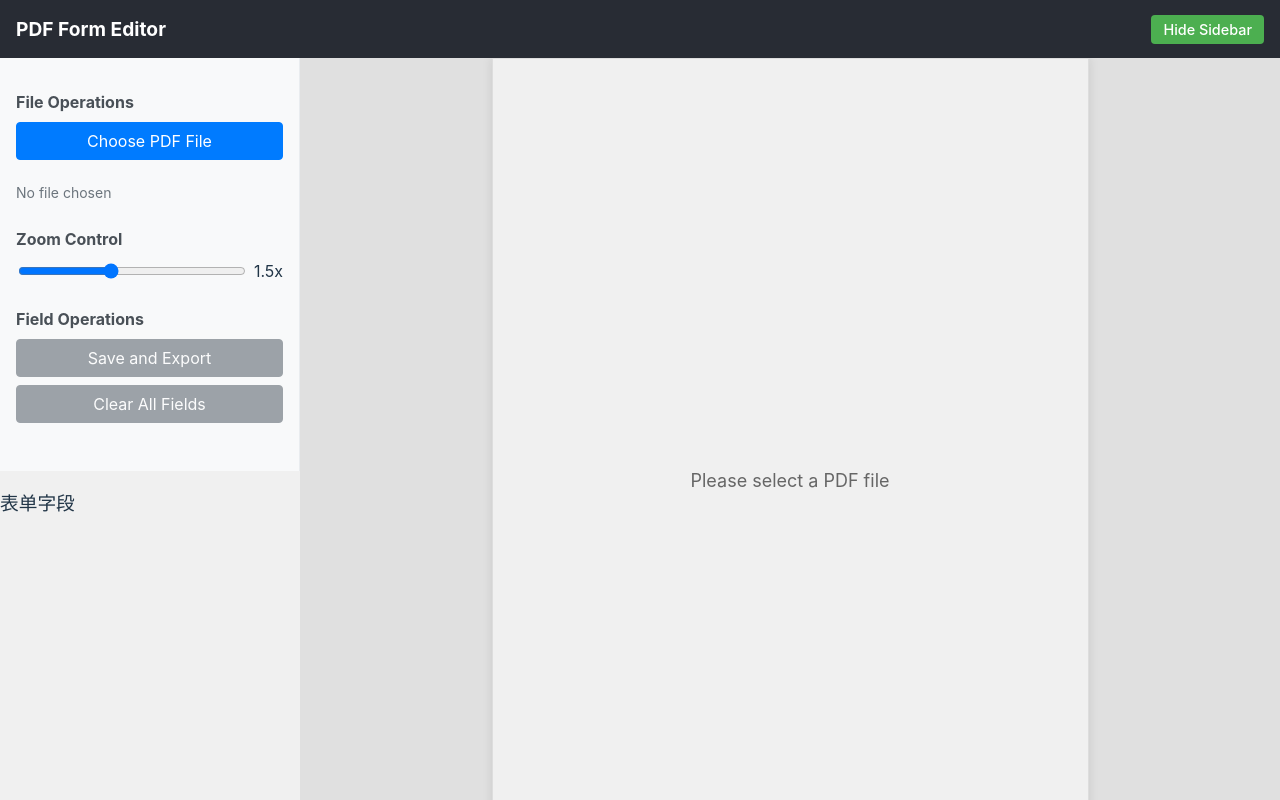
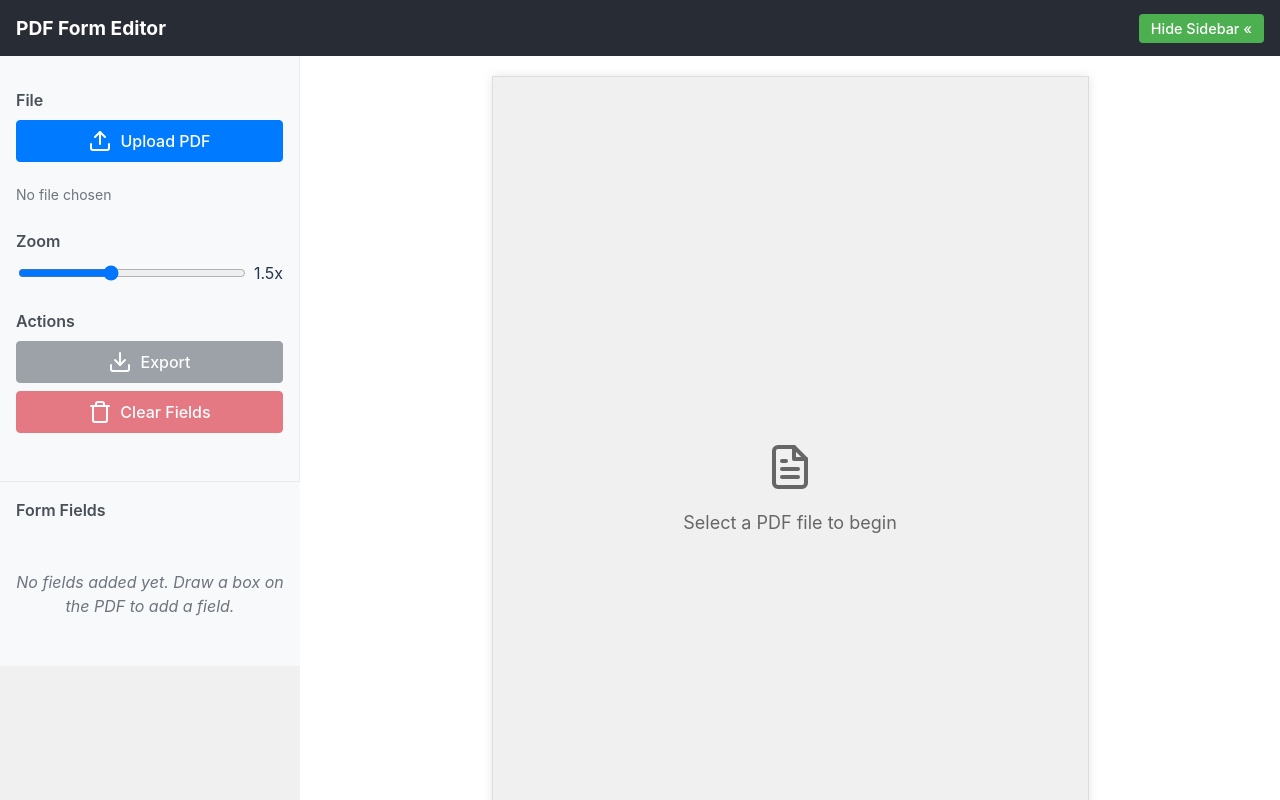
Before and after one commit to yangtuooc/form-easy, a React (Vite) app: page / in a window 1280 px wide. Built offline with nearby package versions, Linux system fonts and the light colour scheme.

Commit message:
chore: update form fields styles in control panel

```diff
--- a/src/App.css
+++ b/src/App.css
@@ -80,19 +80,20 @@ html {
 .sidebar {
   width: 300px;
   background-color: #f0f0f0;
+  transition: all 0.3s ease-in-out;
   overflow-y: auto;
-  display: flex;
-  flex-direction: column;
-  transition: transform 0.3s ease-in-out;
-  position: absolute;
-  top: 0;
-  left: 0;
-  bottom: 0;
-  z-index: 10;
+  height: 100%;
+  flex-shrink: 0;
 }
 
 .sidebar.closed {
-  transform: translateX(-100%);
+  width: 0;
+  opacity: 0;
+}
+
+.fields-list-wrapper {
+  flex-grow: 1;
+  overflow: hidden;
 }
 
 .pdf-editor {
@@ -101,9 +102,8 @@ html {
   display: flex;
   justify-content: center;
   align-items: flex-start;
-  background-color: #e0e0e0;
-  transition: margin-left 0.3s ease-in-out;
-  margin-left: 300px;
+  padding: 20px;
+  transition: all 0.3s ease-in-out;
 }
 
 .pdf-editor.full-width {
@@ -113,7 +113,7 @@ html {
 .pdf-container {
   background-color: white;
   box-shadow: 0 0 10px rgba(0, 0, 0, 0.1);
-  min-height: 100%;
+  display: inline-block;
 }
 
 .pdf-content {
@@ -126,6 +126,7 @@ html {
   height: 842px;
   background-color: #f0f0f0;
   display: flex;
+  flex-direction: column;
   justify-content: center;
   align-items: center;
   font-size: 18px;
--- a/src/App.tsx
+++ b/src/App.tsx
@@ -13,7 +13,24 @@ pdfjs.GlobalWorkerOptions.workerSrc = `//cdnjs.cloudflare.com/ajax/libs/pdf.js/$
 
 const PDFPlaceholder = () => (
   <div className="pdf-placeholder">
-    <p>Please select a PDF file</p>
+    <svg
+      xmlns="http://www.w3.org/2000/svg"
+      width="48"
+      height="48"
+      viewBox="0 0 24 24"
+      fill="none"
+      stroke="currentColor"
+      strokeWidth="2"
+      strokeLinecap="round"
+      strokeLinejoin="round"
+    >
+      <path d="M14 2H6a2 2 0 0 0-2 2v16a2 2 0 0 0 2 2h12a2 2 0 0 0 2-2V8z"></path>
+      <polyline points="14 2 14 8 20 8"></polyline>
+      <line x1="16" y1="13" x2="8" y2="13"></line>
+      <line x1="16" y1="17" x2="8" y2="17"></line>
+      <polyline points="10 9 9 9 8 9"></polyline>
+    </svg>
+    <p>Select a PDF file to begin</p>
   </div>
 );
 
@@ -67,7 +84,11 @@ function App() {
           className="toggle-sidebar-btn"
           onClick={() => setIsSidebarOpen(!isSidebarOpen)}
         >
-          {isSidebarOpen ? "Hide Sidebar" : "Show Sidebar"}
+          {isSidebarOpen ? (
+            <span>Hide Sidebar &laquo;</span>
+          ) : (
+            <span>Show Sidebar &raquo;</span>
+          )}
         </button>
       </header>
       <main className="App-main">
@@ -81,11 +102,13 @@ function App() {
             onClearFields={clearAllFields}
             hasFields={formFields.length > 0}
           />
-          <FieldsList
-            fields={formFields}
-            onEdit={handleFieldEdit}
-            onDelete={handleFieldDelete}
-          />
+          <div className="fields-list-wrapper">
+            <FieldsList
+              fields={formFields}
+              onEdit={handleFieldEdit}
+              onDelete={handleFieldDelete}
+            />
+          </div>
         </div>
         <div className={`pdf-editor ${isSidebarOpen ? "" : "full-width"}`}>
           <div className="pdf-container">
--- a/src/components/ControlPanel.css
+++ b/src/components/ControlPanel.css
@@ -12,6 +12,7 @@
   font-size: 1rem;
   margin-bottom: 0.5rem;
   color: #495057;
+  font-weight: 600;
 }
 
 .file-input-wrapper {
@@ -34,6 +35,9 @@
   margin-top: 0.5rem;
   font-size: 0.875rem;
   color: #6c757d;
+  white-space: nowrap;
+  overflow: hidden;
+  text-overflow: ellipsis;
 }
 
 .scale-control {
@@ -47,34 +51,40 @@
 }
 
 .btn {
-  display: inline-block;
-  font-weight: 400;
-  color: #212529;
-  text-align: center;
-  vertical-align: middle;
-  user-select: none;
-  background-color: transparent;
-  border: 1px solid transparent;
-  padding: 0.375rem 0.75rem;
+  display: inline-flex;
+  align-items: center;
+  justify-content: center;
+  font-weight: 500;
+  padding: 0.5rem 1rem;
   font-size: 1rem;
   line-height: 1.5;
   border-radius: 0.25rem;
-  transition: color 0.15s ease-in-out, background-color 0.15s ease-in-out,
-    border-color 0.15s ease-in-out, box-shadow 0.15s ease-in-out;
+  transition: all 0.15s ease-in-out;
+  cursor: pointer;
   width: 100%;
   margin-bottom: 0.5rem;
+}
+
+.btn svg {
+  margin-right: 0.5rem;
 }
 
 .btn-primary {
   color: #fff;
   background-color: #007bff;
-  border-color: #007bff;
+  border: 1px solid #007bff;
 }
 
 .btn-secondary {
   color: #fff;
   background-color: #6c757d;
-  border-color: #6c757d;
+  border: 1px solid #6c757d;
+}
+
+.btn-danger {
+  color: #fff;
+  background-color: #dc3545;
+  border: 1px solid #dc3545;
 }
 
 .btn:disabled {
--- a/src/components/ControlPanel.tsx
+++ b/src/components/ControlPanel.tsx
@@ -27,16 +27,35 @@ const ControlPanel: React.FC<ControlPanelProps> = ({
   return (
     <div className="control-panel">
       <div className="control-section">
-        <h3>File Operations</h3>
+        <h3>File</h3>
         <div className="file-input-wrapper">
-          <button className="btn btn-primary">Choose PDF File</button>
+          <button className="btn btn-primary">
+            <svg
+              xmlns="http://www.w3.org/2000/svg"
+              width="24"
+              height="24"
+              viewBox="0 0 24 24"
+              fill="none"
+              stroke="currentColor"
+              strokeWidth="2"
+              strokeLinecap="round"
+              strokeLinejoin="round"
+            >
+              <path d="M21 15v4a2 2 0 0 1-2 2H5a2 2 0 0 1-2-2v-4"></path>
+              <polyline points="17 8 12 3 7 8"></polyline>
+              <line x1="12" y1="3" x2="12" y2="15"></line>
+            </svg>
+            Upload PDF
+          </button>
           <input type="file" onChange={onFileChange} accept=".pdf" />
         </div>
-        <div className="file-name-display">{fileName}</div>
+        <div className="file-name-display" title={fileName}>
+          {fileName.length > 20 ? fileName.substring(0, 20) + "..." : fileName}
+        </div>
       </div>
 
       <div className="control-section">
-        <h3>Zoom Control</h3>
+        <h3>Zoom</h3>
         <div className="scale-control">
           <input
             type="range"
@@ -51,21 +70,50 @@ const ControlPanel: React.FC<ControlPanelProps> = ({
       </div>
 
       <div className="control-section">
-        <h3>Field Operations</h3>
+        <h3>Actions</h3>
         <button
           className="btn btn-secondary"
           onClick={onSaveAndExport}
           disabled={!fileName || fileName === "No file chosen" || !hasFields}
-          title={!hasFields ? "Please add at least one form field" : ""}
+          title={!hasFields ? "Add at least one form field" : ""}
         >
-          Save and Export
+          <svg
+            xmlns="http://www.w3.org/2000/svg"
+            width="24"
+            height="24"
+            viewBox="0 0 24 24"
+            fill="none"
+            stroke="currentColor"
+            strokeWidth="2"
+            strokeLinecap="round"
+            strokeLinejoin="round"
+          >
+            <path d="M21 15v4a2 2 0 0 1-2 2H5a2 2 0 0 1-2-2v-4"></path>
+            <polyline points="7 10 12 15 17 10"></polyline>
+            <line x1="12" y1="15" x2="12" y2="3"></line>
+          </svg>
+          Export
         </button>
         <button
-          className="btn btn-secondary"
+          className="btn btn-danger"
           onClick={onClearFields}
           disabled={!fileName || fileName === "No file chosen" || !hasFields}
         >
-          Clear All Fields
+          <svg
+            xmlns="http://www.w3.org/2000/svg"
+            width="24"
+            height="24"
+            viewBox="0 0 24 24"
+            fill="none"
+            stroke="currentColor"
+            strokeWidth="2"
+            strokeLinecap="round"
+            strokeLinejoin="round"
+          >
+            <polyline points="3 6 5 6 21 6"></polyline>
+            <path d="M19 6v14a2 2 0 0 1-2 2H7a2 2 0 0 1-2-2V6m3 0V4a2 2 0 0 1 2-2h4a2 2 0 0 1 2 2v2"></path>
+          </svg>
+          Clear Fields
         </button>
       </div>
     </div>
--- /dev/null
+++ b/src/components/FieldsList.css
@@ -0,0 +1,83 @@
+.fields-list {
+  display: flex;
+  flex-direction: column;
+  height: 100%;
+  background-color: #f8f9fa;
+  border-top: 1px solid #e9ecef;
+}
+
+.fields-list-title {
+  font-size: 1rem;
+  font-weight: 600;
+  margin: 1rem;
+  color: #495057;
+}
+
+.fields-list-container {
+  flex-grow: 1;
+  overflow-y: auto;
+  padding: 0 1rem 1rem;
+}
+
+.no-fields-message {
+  color: #6c757d;
+  font-style: italic;
+  text-align: center;
+  padding: 1rem 0;
+}
+
+.fields-list-items {
+  list-style-type: none;
+  padding: 0;
+  margin: 0;
+}
+
+.field-item {
+  display: flex;
+  justify-content: space-between;
+  align-items: center;
+  padding: 0.5rem;
+  background-color: #fff;
+  border: 1px solid #e9ecef;
+  border-radius: 0.25rem;
+  margin-bottom: 0.5rem;
+  transition: background-color 0.2s ease;
+}
+
+.field-item:hover {
+  background-color: #f1f3f5;
+}
+
+.field-name {
+  flex-grow: 1;
+  white-space: nowrap;
+  overflow: hidden;
+  text-overflow: ellipsis;
+  margin-right: 0.5rem;
+}
+
+.field-actions {
+  display: flex;
+  gap: 0.25rem;
+}
+
+.field-action-btn {
+  background: none;
+  border: none;
+  cursor: pointer;
+  padding: 0.25rem;
+  border-radius: 0.25rem;
+  transition: background-color 0.2s ease;
+}
+
+.field-action-btn:hover {
+  background-color: #e9ecef;
+}
+
+.edit-btn {
+  color: #28a745;
+}
+
+.delete-btn {
+  color: #dc3545;
+}
--- a/src/components/FieldsList.tsx
+++ b/src/components/FieldsList.tsx
@@ -1,4 +1,5 @@
 import React from "react";
+import "./FieldsList.css";
 
 interface FieldsListProps {
   fields: Array<{ key: string }>;
@@ -13,14 +14,69 @@ const FieldsList: React.FC<FieldsListProps> = ({
 }) => {
   return (
     <div className="fields-list">
-      <h3>表单字段</h3>
-      {fields.map((field, index) => (
-        <div key={index} className="field-item">
-          <span>{field.key || `字段 ${index + 1}`}</span>
-          <button onClick={() => onEdit(index)}>编辑</button>
-          <button onClick={() => onDelete(index)}>删除</button>
-        </div>
-      ))}
+      <h3 className="fields-list-title">Form Fields</h3>
+      <div className="fields-list-container">
+        {fields.length === 0 ? (
+          <p className="no-fields-message">
+            No fields added yet. Draw a box on the PDF to add a field.
+          </p>
+        ) : (
+          <ul className="fields-list-items">
+            {fields.map((field, index) => (
+              <li key={index} className="field-item">
+                <span
+                  className="field-name"
+                  title={field.key || `Field ${index + 1}`}
+                >
+                  {field.key || `Field ${index + 1}`}
+                </span>
+                <div className="field-actions">
+                  <button
+                    onClick={() => onEdit(index)}
+                    className="field-action-btn edit-btn"
+                    title="Edit field"
+                  >
+                    <svg
+                      xmlns="http://www.w3.org/2000/svg"
+                      width="16"
+                      height="16"
+                      viewBox="0 0 24 24"
+                      fill="none"
+                      stroke="currentColor"
+                      strokeWidth="2"
+                      strokeLinecap="round"
+                      strokeLinejoin="round"
+                    >
+                      <path d="M11 4H4a2 2 0 0 0-2 2v14a2 2 0 0 0 2 2h14a2 2 0 0 0 2-2v-7"></path>
+                      <path d="M18.5 2.5a2.121 2.121 0 0 1 3 3L12 15l-4 1 1-4 9.5-9.5z"></path>
+                    </svg>
+                  </button>
+                  <button
+                    onClick={() => onDelete(index)}
+                    className="field-action-btn delete-btn"
+                    title="Delete field"
+                  >
+                    <svg
+                      xmlns="http://www.w3.org/2000/svg"
+                      width="16"
+                      height="16"
+                      viewBox="0 0 24 24"
+                      fill="none"
+                      stroke="currentColor"
+                      strokeWidth="2"
+                      strokeLinecap="round"
+                      strokeLinejoin="round"
+                    >
+                      <polyline points="3 6 5 6 21 6"></polyline>
+                      <path d="M19 6v14a2 2 0 0 1-2 2H7a2 2 0 0 1-2-2V6m3 0V4a2 2 0 0 1 2-2h4a2 2 0 0 1 2 2v2"></path>
+                    </svg>
+                  </button>
+                </div>
+              </li>
+            ))}
+          </ul>
+        )}
+      </div>
     </div>
   );
 };
--- a/src/hooks/useFormFields.ts
+++ b/src/hooks/useFormFields.ts
@@ -85,7 +85,7 @@ export function useFormFields(
           y: Math.min(startPoint.y, y),
           width: width,
           height: height,
-          key: "",
+          key: `Field ${formFields.length + 1}`, // 给新字段一个默认的键值
         };
         setFormFields((prevFields) => [...prevFields, newField]);
         setSelectedField(formFields.length);
@@ -100,7 +100,7 @@ export function useFormFields(
   const handleKeySet = useCallback((index: number, key: string) => {
     setFormFields((prevFields) => {
       const updatedFields = prevFields.map((field, i) =>
-        i === index ? { ...field, key } : field
+        i === index ? { ...field, key: key || `Field ${i + 1}` } : field
       );
       return updatedFields;
     });
@@ -108,11 +108,26 @@ export function useFormFields(
   }, []);
 
   const handleFieldDelete = useCallback((index: number) => {
-    setFormFields((prevFields) => prevFields.filter((_, i) => i !== index));
+    setFormFields((prevFields) => {
+      const updatedFields = prevFields.filter((_, i) => i !== index);
+      // 重新编号剩余的字段
+      return updatedFields.map((field, i) => ({
+        ...field,
+        key: field.key.startsWith("Field ") ? `Field ${i + 1}` : field.key,
+      }));
+    });
     setSelectedField(null);
   }, []);
 
   const handleFieldEdit = useCallback((index: number) => {
+    setFormFields((prevFields) => {
+      return prevFields.map((field, i) => {
+        if (i === index) {
+          return { ...field, key: "" };
+        }
+        return field;
+      });
+    });
     setSelectedField(index);
   }, []);
 
```
Also changed, not shown: src/components/FormField.tsx (+4 -4 lines).
